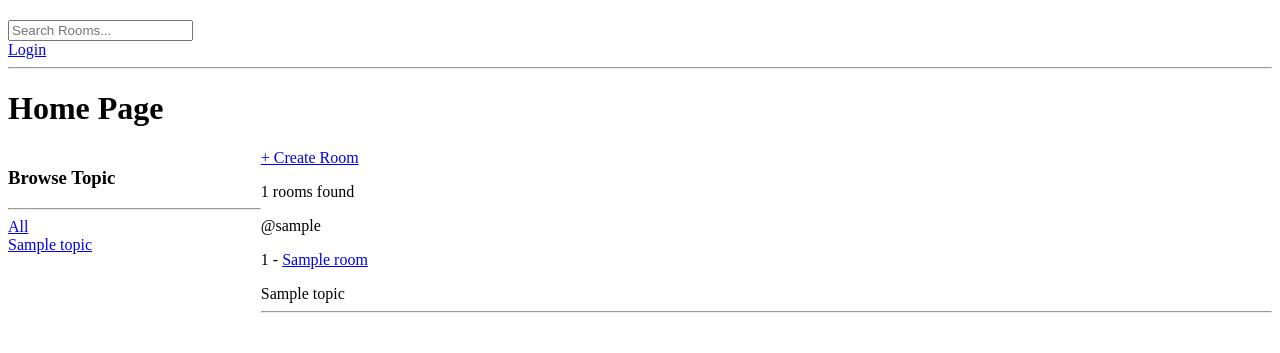
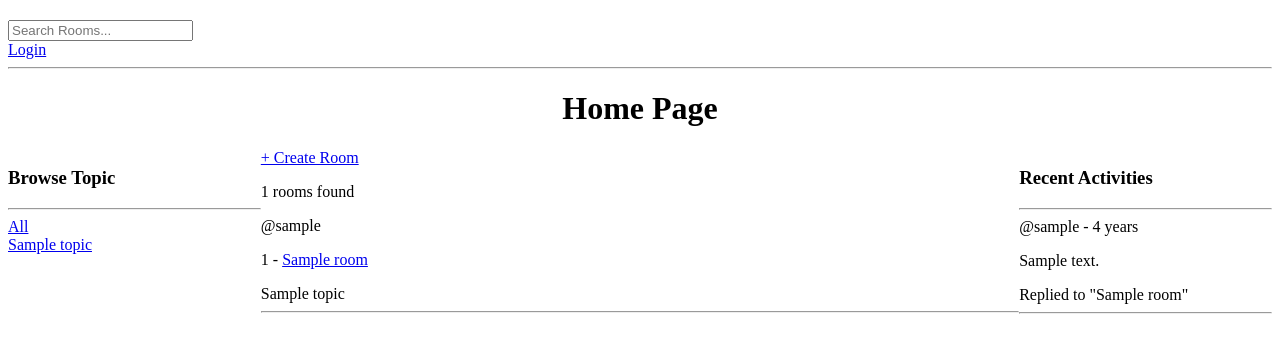
Before and after one commit to parasthakkar02/Studybud, a Django app: page / in a window 1280 px wide. Shown: the part 47-400 px from the top of the page. Run offline with Django 5.2, Linux system fonts and the light colour scheme; tables that the repository leaves empty hold one stand-in row (values such as "Sample post").

Commit message:
Add activity feed
Added activity feed in the home page and also seperated activity component, topics component, and rooms componentinto different files.

```diff
--- a/studybud/base/models.py
+++ b/studybud/base/models.py
@@ -34,5 +34,8 @@ class Message(models.Model):
     updated = models.DateTimeField(auto_now=True)
     created = models.DateTimeField(auto_now_add=True)
 
+    class Meta:
+        ordering = ["-updated", "-created"]
+
     def __str__(self):
         return self.body[0:50]
--- a/studybud/base/templates/base/home.html
+++ b/studybud/base/templates/base/home.html
@@ -2,35 +2,22 @@
 <style>
   .home-container {
     display: grid;
-    grid-template-columns: 1fr 4fr;
+    grid-template-columns: 1fr 3fr 1fr;
   }
 </style>
 
-<h1>Home Page</h1>
+<h1 style="text-align: center">Home Page</h1>
 <div class="home-container">
-  <div>
-    <h3>Browse Topic</h3>
-    <hr />
-    <div><a href="{% url 'home' %}">All</a></div>
-    {% for topic in topics %}
-    <div><a href="{% url 'home' %}?q={{topic.name}}">{{topic.name}}</a></div>
-    {% endfor %}
-  </div>
+  <div>{% include "topics.html" %}</div>
+
   <div>
     <a href="{% url 'create_room' %}">+ Create Room</a>
     <p>{{rooms_count}} rooms found</p>
     {% for room in rooms %}
-    <div>
-      {% if request.user == room.host %}
-      <a href="{% url 'update_room' room.id %}">Update</a>
-      <a href="{% url 'delete_room' room.id %}">Delete</a>
-      {% endif %}
-      <span>@{{room.host.username}}</span>
-      <p>{{room.id}} - <a href="{% url 'room' room.id %}">{{room.name}}</a></p>
-      <span>{{room.topic}}</span>
-      <hr />
-    </div>
+    <div>{% include "rooms_feed.html" %}</div>
     {% endfor %}
   </div>
+
+  <div>{% include "activities.html" %}</div>
 </div>
 {% endblock content %}
--- a/studybud/base/views.py
+++ b/studybud/base/views.py
@@ -63,15 +63,23 @@ def home(request):
     rooms = Room.objects.filter(
         Q(topic__name__icontains=q) | Q(name__icontains=q) | Q(description__icontains=q)
     )
+
     topics = Topic.objects.all()
     rooms_count = rooms.count()
-    context = {"rooms": rooms, "topics": topics, "rooms_count": rooms_count}
+    room_messages = Message.objects.filter(Q(room__topic__name__icontains=q))
+
+    context = {
+        "rooms": rooms,
+        "topics": topics,
+        "rooms_count": rooms_count,
+        "room_messages": room_messages,
+    }
     return render(request, "base/home.html", context)
 
 
 def room(request, pk):
     room = Room.objects.get(id=pk)
-    room_messages = room.message_set.all().order_by("-created")
+    room_messages = room.message_set.all()
     participants = room.participants.all()
 
     if request.method == "POST":
--- /dev/null
+++ b/studybud/templates/activities.html
@@ -0,0 +1,10 @@
+<h3>Recent Activities</h3>
+<hr />
+{% for msg in room_messages %}
+<div>
+  <span>@{{msg.user}} - {{msg.created|timesince}}</span>
+  <p>{{msg}}</p>
+  <span>Replied to "{{msg.room}}"</span>
+  <hr />
+</div>
+{% endfor %}
--- a/studybud/templates/main.html
+++ b/studybud/templates/main.html
@@ -17,7 +17,7 @@
     <div>
       {% if request.user.is_authenticated %}
       <a href="{% url 'logout' %}">Logout</a>
-      <p>Hello {{user.username}}</p>
+      <p>Hello {{user.username|title}}!</p>
       {% else %}
       <a href="{% url 'login' %}">Login</a>
       {% endif %}
--- /dev/null
+++ b/studybud/templates/rooms_feed.html
@@ -0,0 +1,8 @@
+{% if request.user == room.host %}
+<a href="{% url 'update_room' room.id %}">Update</a>
+<a href="{% url 'delete_room' room.id %}">Delete</a>
+{% endif %}
+<span>@{{room.host.username}}</span>
+<p>{{room.id}} - <a href="{% url 'room' room.id %}">{{room.name}}</a></p>
+<span>{{room.topic}}</span>
+<hr />
--- /dev/null
+++ b/studybud/templates/topics.html
@@ -0,0 +1,6 @@
+<h3>Browse Topic</h3>
+<hr />
+<div><a href="{% url 'home' %}">All</a></div>
+{% for topic in topics %}
+<div><a href="{% url 'home' %}?q={{topic.name}}">{{topic.name}}</a></div>
+{% endfor %}
```
